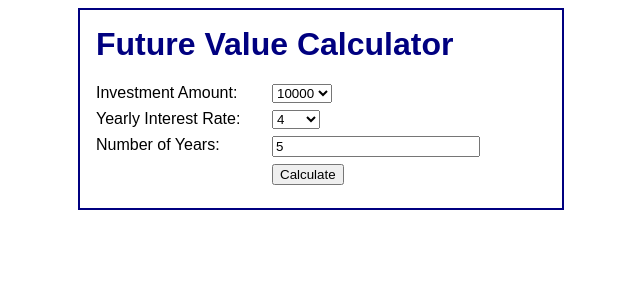
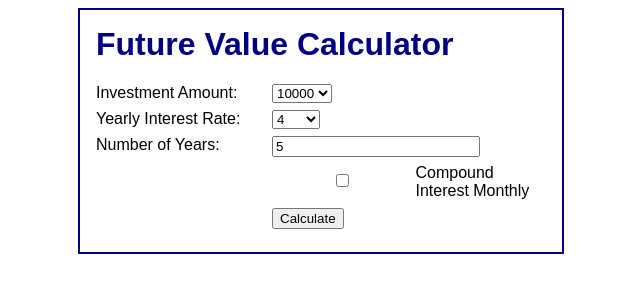
Before and after one commit to shsullivan/future-value-calculator, a PHP site: page / in a window 1280 px wide. Shown: the top 300 px of the page, without its empty margins (319-959 px from the left). Run offline with PHP 8.4, Linux system fonts and the light colour scheme.

Commit message:
Corrected style for checkbox

```diff
--- a/index.php
+++ b/index.php
@@ -38,6 +38,10 @@
             <label>Number of Years:</label>
             <input type="text" name="years"
                        value="<?php echo $years; ?>"/><br>
+            <div class="checkbox-row">
+                <input type="checkbox" name="monthly" id="monthly">
+                <label for="monthly" class="inline">Compound Interest Monthly</label><br>
+            </div>
         </div>
 
         <div id="buttons">
--- a/main.css
+++ b/main.css
@@ -24,6 +24,21 @@ label {
     width: 15em;
     margin-bottom: .5em;
 }
+.checkbox-row {
+    clear: left;
+    margin-left: 11em;
+    margin-bottom: .5em;
+    display: flex;
+    align-items: center;
+}
+.checkbox-row input[type="checkbox"] {
+    margin-right: 0.5em;
+}
+.checkbox-row label {
+    float: none;
+    width: auto;
+    padding: 0;
+}
 #buttons input {
     float: left;
     margin-bottom: .5em;
```
